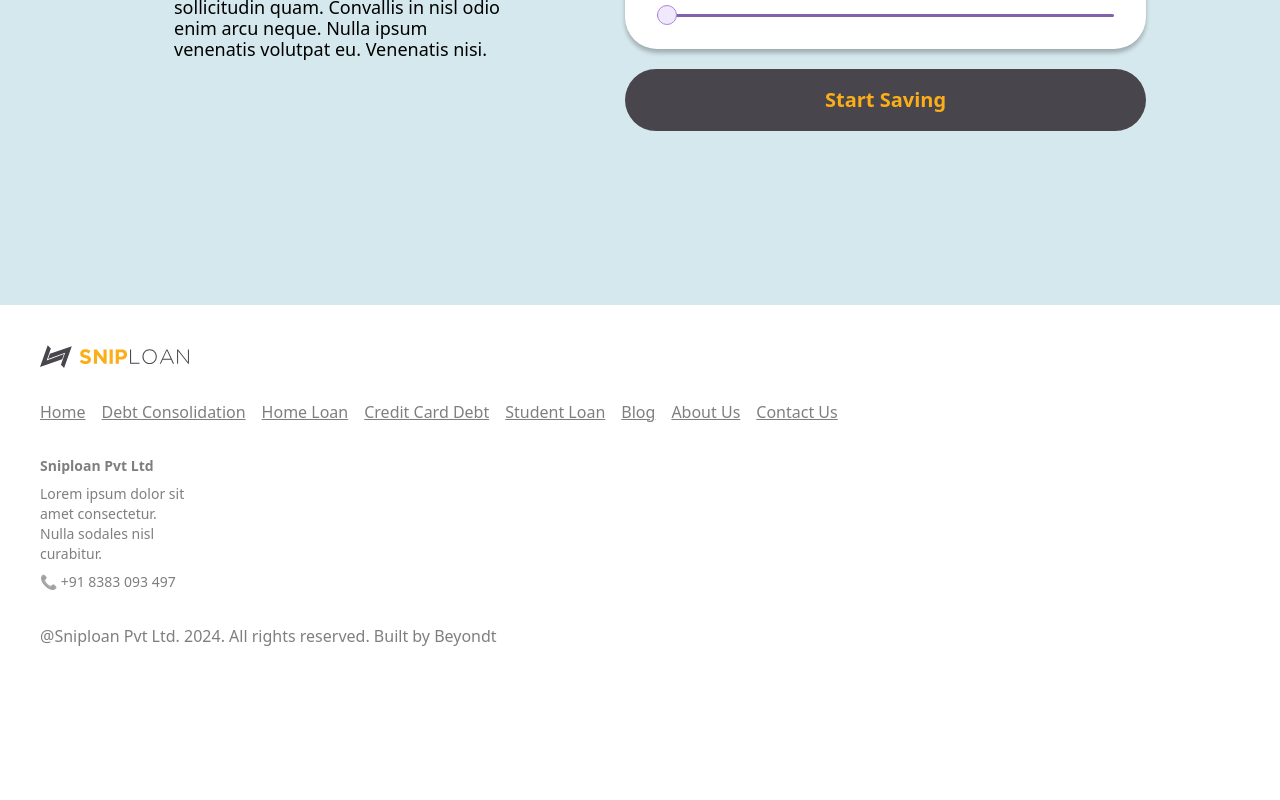
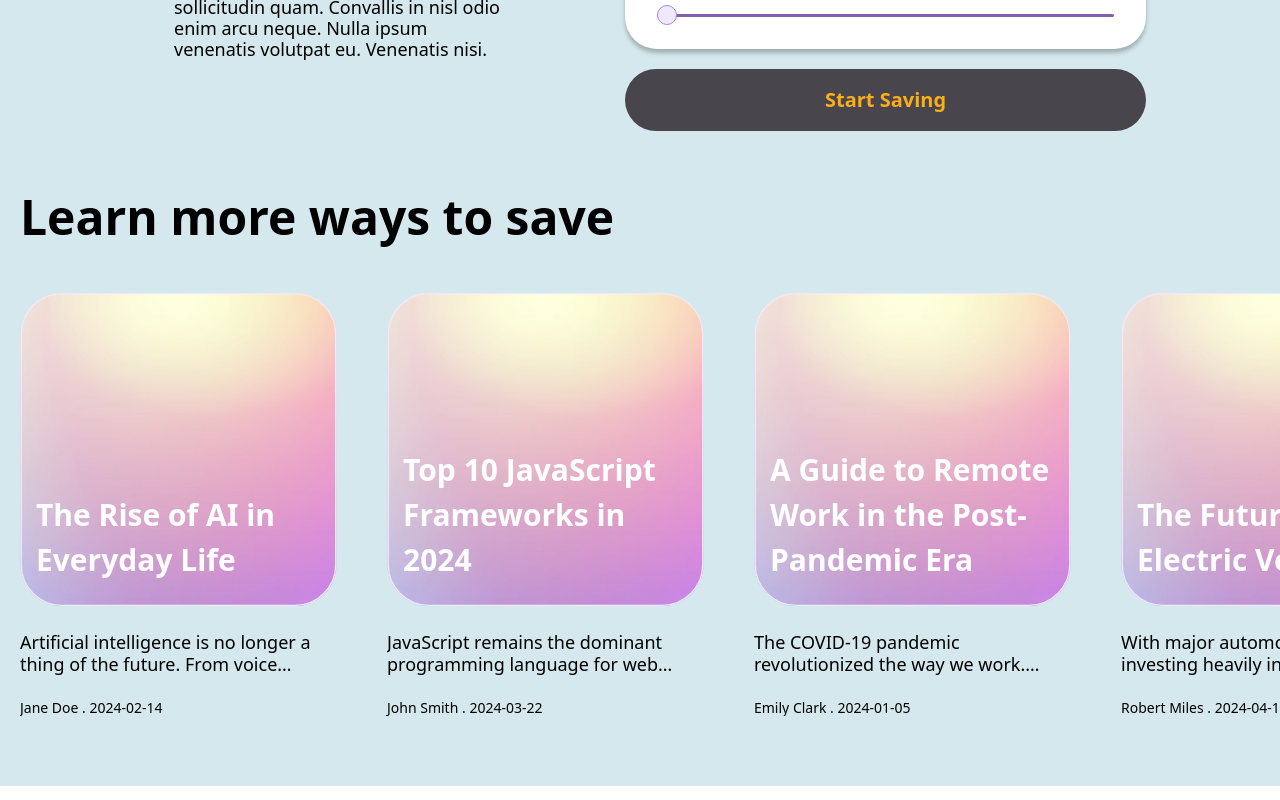
Before and after one commit to mahi25soni/temp-shiploan-frontend, a Next.js app: page /creditcard-loan in a window 1280 px wide. Shown: the part 620-1420 px from the top of the page. Before the commit the page ends 1308 px from the top, so only its background shows below. Built offline with nearby package versions, Linux system fonts and the light colour scheme.

Commit message:
Added blog listing to pages

```diff
--- a/src/app/(loan)/creditcard-loan/page.tsx
+++ b/src/app/(loan)/creditcard-loan/page.tsx
@@ -1,4 +1,5 @@
 "use client";
+import BlogListing from '@/components/BlogListing/BlogListing';
 import LoanCalculator from '@/components/CalculaterComponent/LoanCalculator'
 import LenderComparison from '@/components/LenderComparison/LenderComparison';
 import SuggestedLoan from '@/components/SuggestedLoan/SuggestedLoan';
@@ -104,6 +105,11 @@ const CreditCardLoan = () => {
         <SuggestedLoan {...suggestedLoanData} setSuggestedLenders={setSuggestLenders} />}
       {suggestLenders && <SuggestedLenders lenderArray={lenderArray} setLenderComparisonArray={setLenderComparisonArray} setLenderComparison={setLenderComparison} lenderComparisonArray={lenderComparisonArray} />}
       {lenderComparison && lenderComparisonArray?.length > 0 && <LenderComparison data={lenderComparisonArray}></LenderComparison>}
+
+      <div className='w-full py-[50px]'>
+        <BlogListing />
+
+      </div>
     </div >
 
   );
--- a/src/app/(loan)/home-loan/page.tsx
+++ b/src/app/(loan)/home-loan/page.tsx
@@ -1,4 +1,5 @@
 "use client";
+import BlogListing from '@/components/BlogListing/BlogListing';
 import LoanCalculator from '@/components/CalculaterComponent/LoanCalculator'
 import LenderComparison from '@/components/LenderComparison/LenderComparison';
 import SuggestedLoan from '@/components/SuggestedLoan/SuggestedLoan';
@@ -103,6 +104,11 @@ const HomeLoan = () => {
       {suggestLoan && <SuggestedLoan {...suggestedLoanData} setSuggestedLenders={setSuggestLenders} />}
       {suggestLenders && <SuggestedLenders lenderArray={lenderArray} setLenderComparisonArray={setLenderComparisonArray} setLenderComparison={setLenderComparison} lenderComparisonArray={lenderComparisonArray} />}
       {lenderComparison && lenderComparisonArray?.length > 0 && <LenderComparison data={lenderComparisonArray}></LenderComparison>}
+
+      <div className='w-full py-[50px]'>
+        <BlogListing />
+
+      </div>
     </div>
 
   );
--- a/src/app/(loan)/student-loan/page.tsx
+++ b/src/app/(loan)/student-loan/page.tsx
@@ -1,4 +1,5 @@
 "use client";
+import BlogListing from '@/components/BlogListing/BlogListing';
 import LoanCalculator from '@/components/CalculaterComponent/LoanCalculator'
 import LenderComparison from '@/components/LenderComparison/LenderComparison';
 import SuggestedLoan from '@/components/SuggestedLoan/SuggestedLoan';
@@ -103,6 +104,10 @@ const StudentLoan = () => {
       {suggestLoan && <SuggestedLoan {...suggestedLoanData} setSuggestedLenders={setSuggestLenders} />}
       {suggestLenders && <SuggestedLenders lenderArray={lenderArray} setLenderComparisonArray={setLenderComparisonArray} setLenderComparison={setLenderComparison} lenderComparisonArray={lenderComparisonArray} />}
       {lenderComparison && lenderComparisonArray?.length > 0 && <LenderComparison data={lenderComparisonArray}></LenderComparison>}
+      <div className='w-full py-[50px]'>
+        <BlogListing />
+
+      </div>
     </div>
 
   );
--- a/src/app/debt-consolidation/page.tsx
+++ b/src/app/debt-consolidation/page.tsx
@@ -1,4 +1,5 @@
 "use client";
+import BlogListing from '@/components/BlogListing/BlogListing';
 import LoanCalculator from '@/components/CalculaterComponent/LoanCalculator'
 import LenderComparison from '@/components/LenderComparison/LenderComparison';
 import SuggestedLoan from '@/components/SuggestedLoan/SuggestedLoan';
@@ -88,6 +89,12 @@ const DebtConsolidation = () => {
       {suggestLoan && <SuggestedLoan {...suggestedLoanData} setSuggestedLenders={setSuggestLenders} />}
       {suggestLenders && <SuggestedLenders lenderArray={lenderArray} setLenderComparisonArray={setLenderComparisonArray} setLenderComparison={setLenderComparison} lenderComparisonArray={lenderComparisonArray} />}
       {lenderComparison && lenderComparisonArray?.length > 0 && <LenderComparison data={lenderComparisonArray}></LenderComparison>}
+
+
+      <div className='w-full py-[50px]'>
+        <BlogListing />
+
+      </div>
     </div>
 
   )
```
